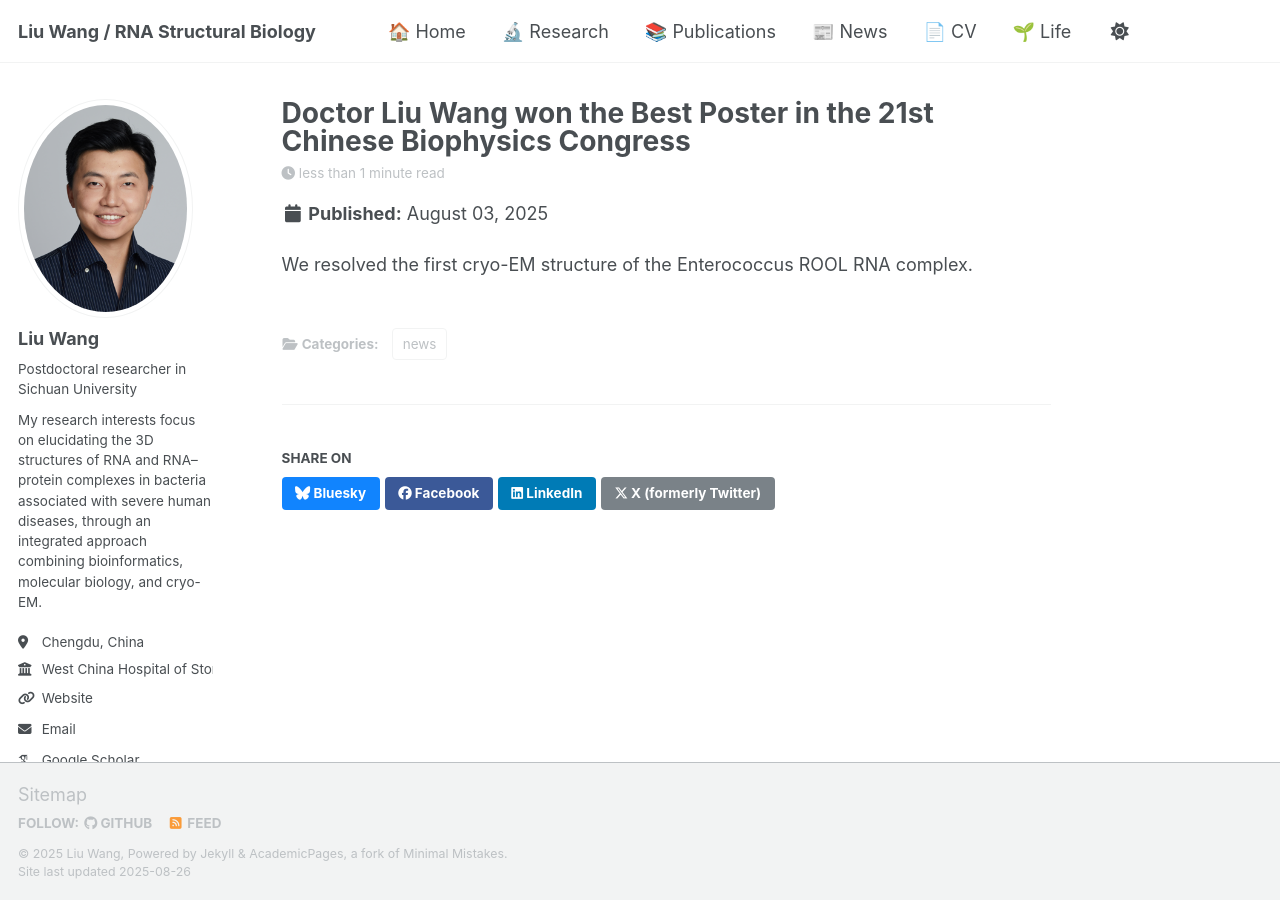
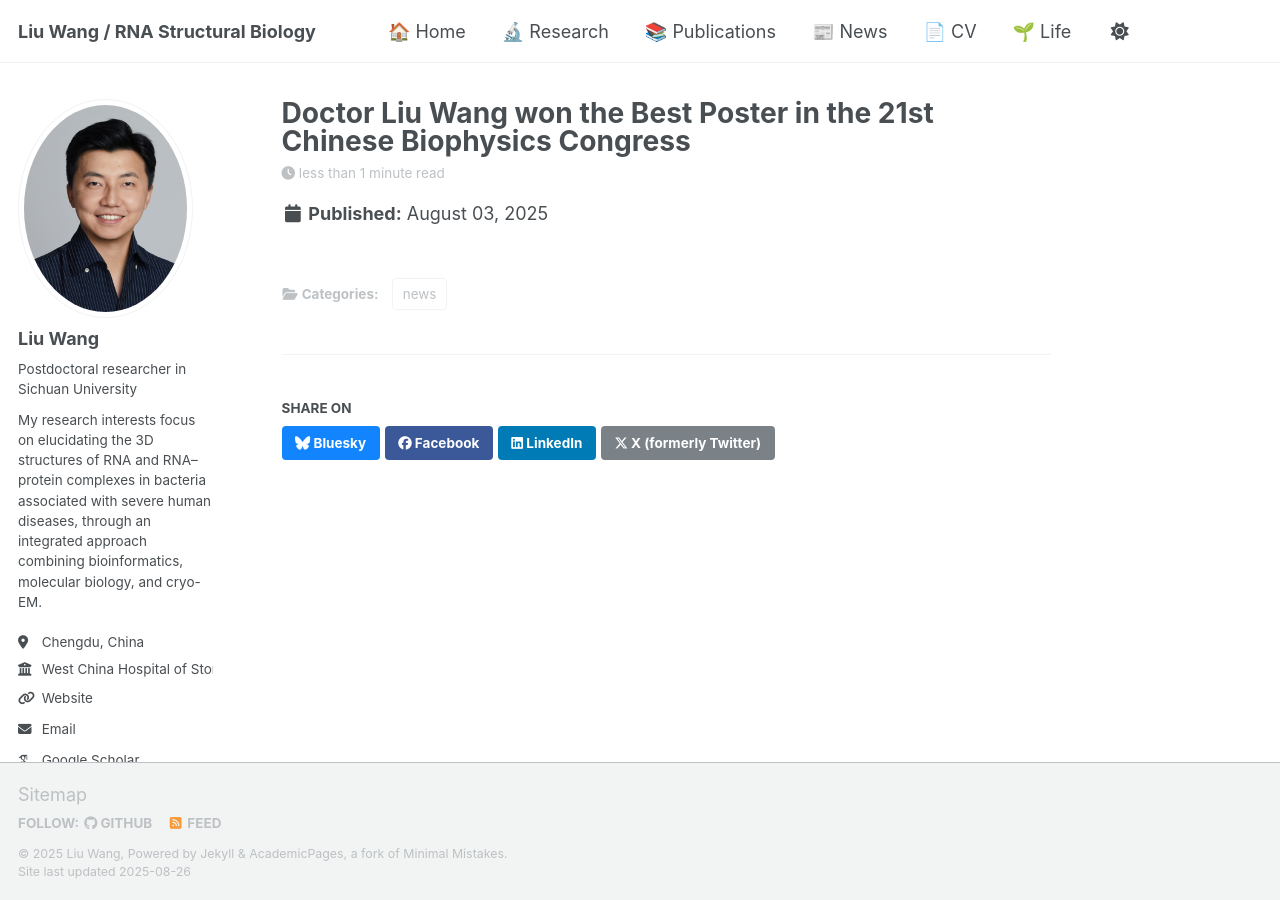
Before and after one commit to liuwang-RNA/Guihub_CV, a Jekyll site: the page built from _posts/2025-08-03-poster.md, in a window 1280 px wide. Built offline with Jekyll 4.4.1, drawn with Linux system fonts in a browser that asks for light colours; some web fonts are replaced; a script that is not in the unit is left out.

Commit message:
Update 2025-08-03-poster.md

```diff
--- a/_posts/2025-08-03-poster.md
+++ b/_posts/2025-08-03-poster.md
@@ -3,4 +3,3 @@ title: "Doctor Liu Wang won the Best Poster in the 21st Chinese Biophysics Congr
 date: 2025-08-03
 categories: news
 ---
-We resolved the first cryo-EM structure of the Enterococcus ROOL RNA complex.
```
